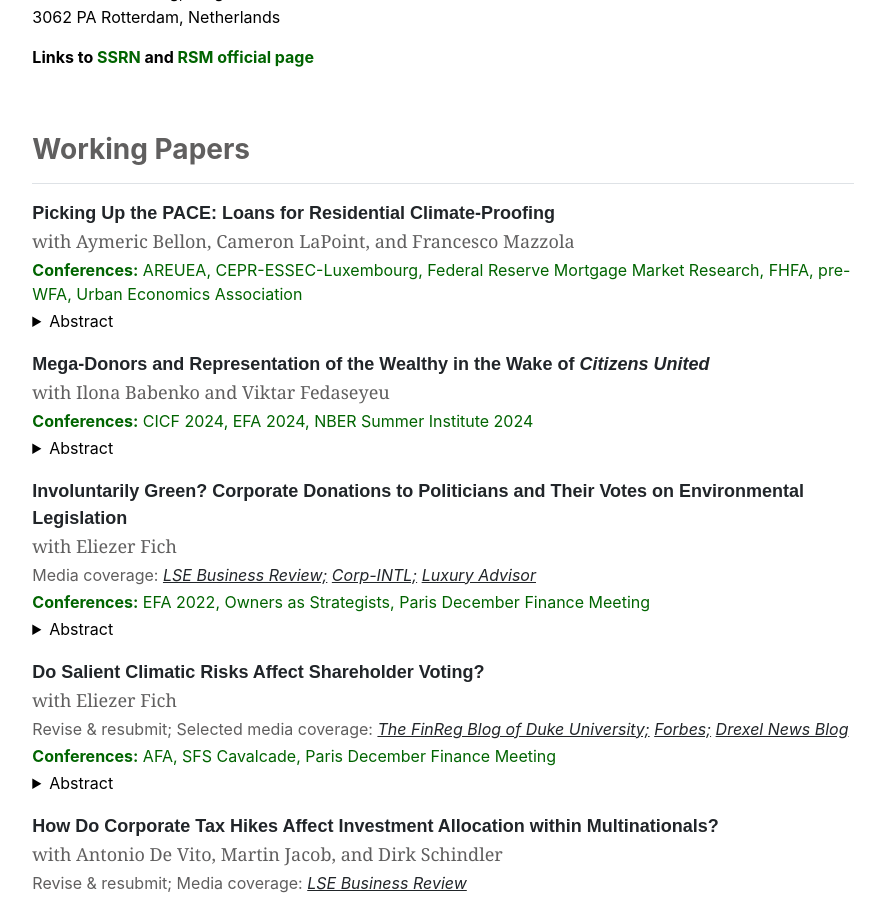
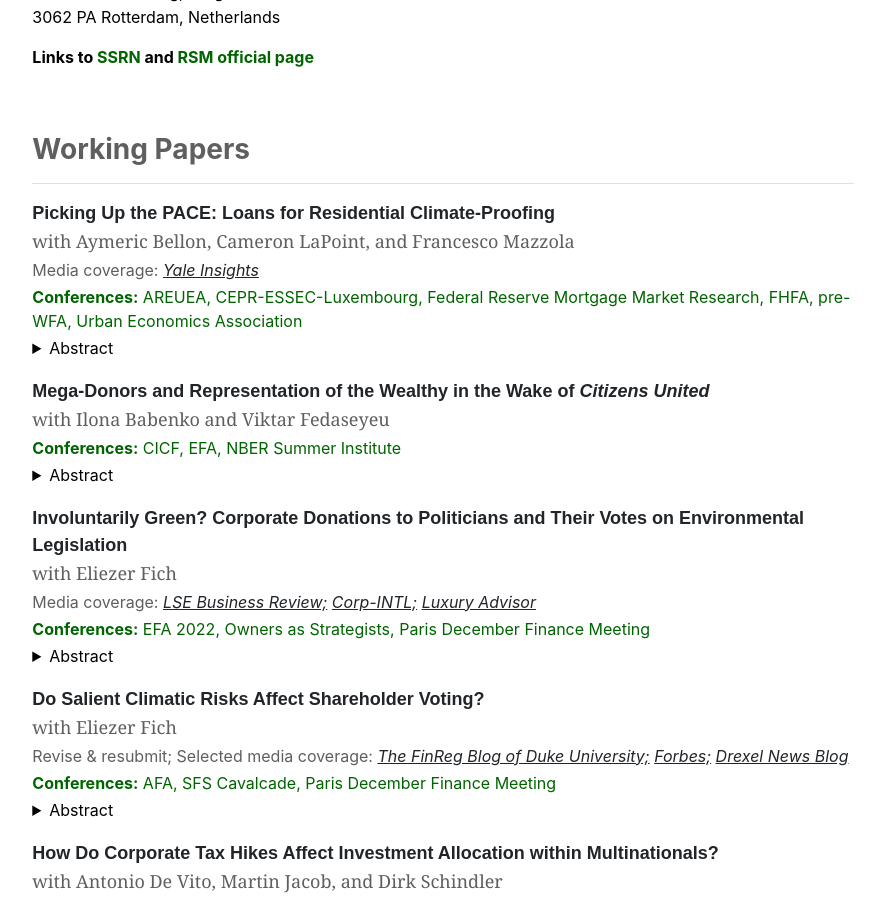
Before and after one commit to guosongxu/guosongxu.github.io, a Jekyll site: the page built from index.md, in a window 1280 px wide and 900 px high, scrolled down 419 px. Shown: the whole window, without its empty margins (197-1082 px from the left). Built offline with Jekyll 4.4.1, drawn with Linux system fonts in a browser that asks for light colours.

Commit message:
Update home.html

```diff
--- a/_layouts/home.html
+++ b/_layouts/home.html
@@ -17,6 +17,7 @@
 
     <p style="font-family:arial, 'MS Sans Serif', arial;font-size:18px;margin-bottom:1px"><a rel="noreferrer noopener" aria-label=" (opens in a new tab)" href="https://papers.ssrn.com/sol3/papers.cfm?abstract_id=4800611" target="_blank" style="text-decoration:none;"><strong>Picking Up the PACE: Loans for Residential Climate-Proofing</strong></a></p>
     <p style="font-family:georgia;font-size:18px;margin-bottom:3px;color:#605F5F">with Aymeric Bellon, Cameron LaPoint, and Francesco Mazzola</p>
+    <p style="font-size:16px;margin-bottom:3px;color:#605F5F">Media coverage:&nbsp;<em><a rel="noreferrer noopener" href="https://insights.som.yale.edu/insights/loan-program-can-help-close-the-green-building-gap" target="_blank">Yale Insights</a></em> </p>
     <p style="font-size:16px;margin-bottom:3px;color:#006400"><strong>Conferences:</strong> AREUEA, CEPR-ESSEC-Luxembourg, Federal Reserve Mortgage Market Research, FHFA, pre-WFA, Urban Economics Association</p>
     <details>
       <summary>Abstract</summary>
@@ -27,7 +28,7 @@
 
     <p style="font-family:arial, 'MS Sans Serif', arial;font-size:18px;margin-bottom:1px;margin-top:18px"><a rel="noreferrer noopener" aria-label=" (opens in a new tab)" href="https://papers.ssrn.com/sol3/papers.cfm?abstract_id=4723689" target="_blank" style="text-decoration:none;"><strong>Mega-Donors and Representation of the Wealthy in the Wake of <i>Citizens United</i></strong></a></p>
     <p style="font-family:georgia;font-size:18px;margin-bottom:3px;color:#605F5F">with Ilona Babenko and Viktar Fedaseyeu</p>
-    <p style="font-size:16px;margin-bottom:3px;color:#006400"><strong>Conferences:</strong> CICF 2024, EFA 2024, NBER Summer Institute 2024</p>
+    <p style="font-size:16px;margin-bottom:3px;color:#006400"><strong>Conferences:</strong> CICF, EFA, NBER Summer Institute</p>
     <details>
       <summary>Abstract</summary>
       <p>
```
